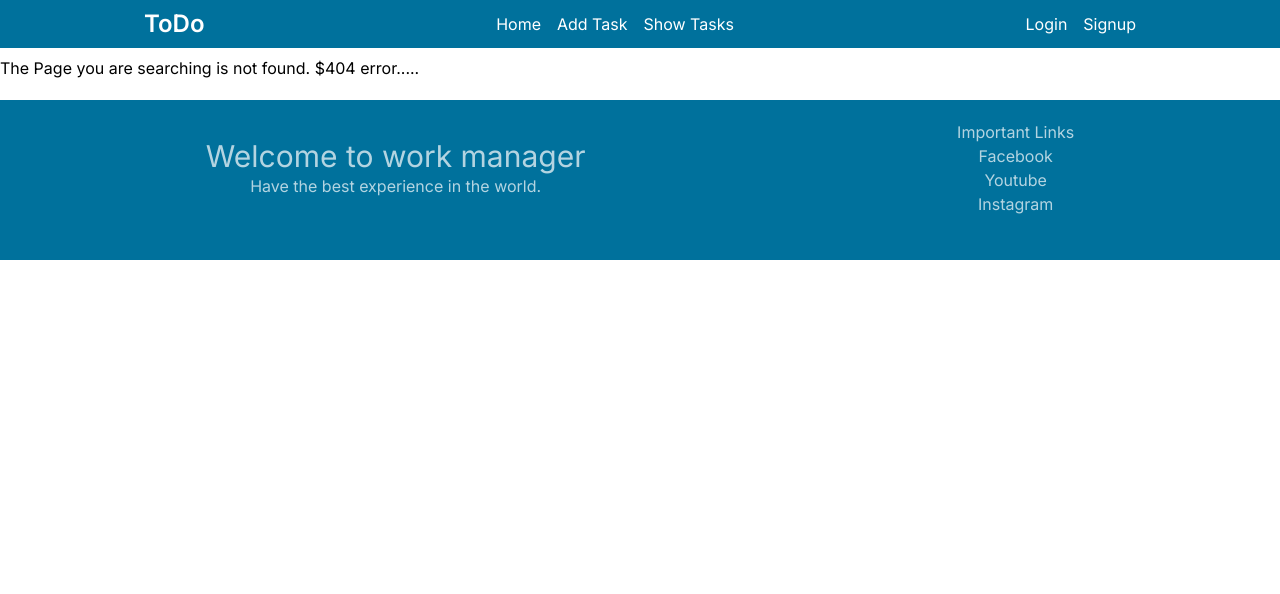
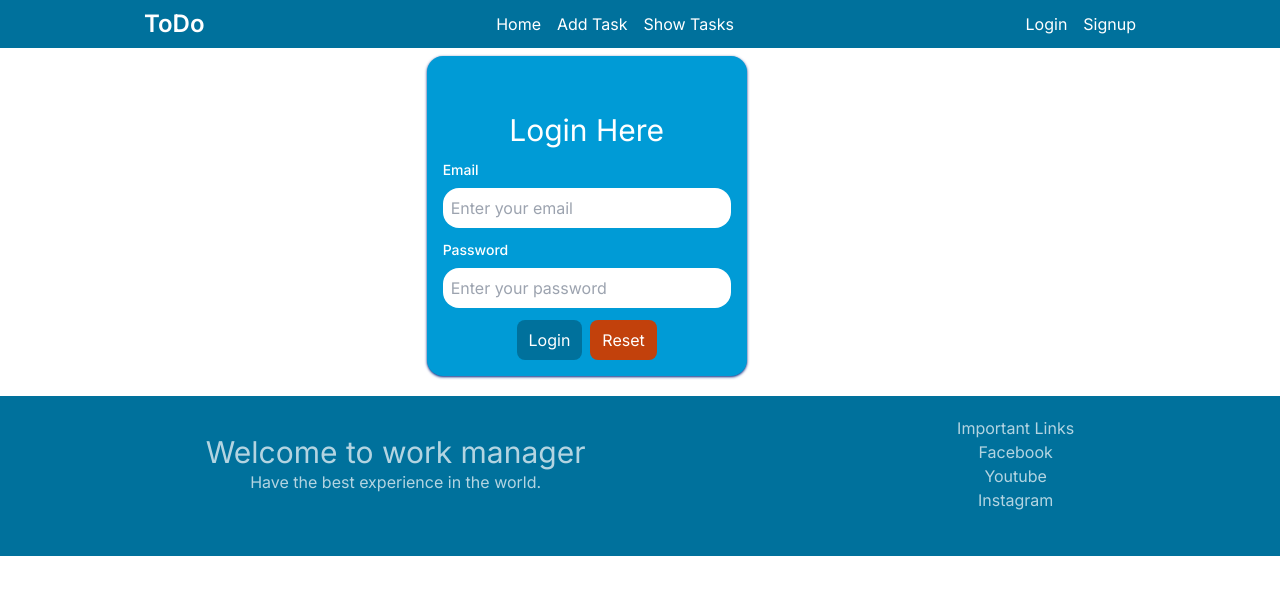
Before and after one commit to monirsk/nextbydurgesh, a Next.js app: page /login in a window 1280 px wide. Before the commit this address had no page. Shown: the top 594 px of the page. Built offline with nearby package versions, Linux system fonts and the light colour scheme.

Commit message:
login design completed

```diff
--- /dev/null
+++ b/src/app/login/Login.jsx
@@ -0,0 +1,91 @@
+"use client";
+import React, { useState } from "react";
+import { toast } from "react-toastify";
+const Login = () => {
+  const [loginData, setLoginData] = useState({
+    email: "",
+    password: "",
+  });
+
+  const loginFormSubmitted = (event) => {
+    event.preventDefault();
+
+    if (loginData.email.trim() === "" || loginData.password.trim() === "") {
+      toast.info("Invalid Data", {
+        position: "top-center",
+      });
+      return;
+    }
+  };
+
+  return (
+    <div className="grid grid-cols-12">
+      <div className="col-span-3 col-start-5 bg-signupColor p-4 rounded-2xl shadow shadow-blue-900">
+        <div className="py-5"></div>
+
+        <h1 className="text-3xl text-center text-white">Login Here</h1>
+        <form action="" onSubmit={loginFormSubmitted}>
+          {/* email */}
+          <div className="mt-3">
+            <label
+              htmlFor="user_email"
+              className="block text-sm mb-2 font-medium text-white"
+            >
+              Email
+            </label>
+            <input
+              type="email"
+              id="user_email"
+              className="p-2 w-full rounded-2xl outline-none focus:ring-2"
+              placeholder="Enter your email"
+              name="user_email"
+              onChange={(event) => {
+                setLoginData({ ...loginData, email: event.target.value });
+              }}
+              value={loginData.email}
+            />
+          </div>
+
+          {/* password */}
+          <div className="mt-3">
+            <label
+              htmlFor="user_password"
+              className="block text-sm mb-2 font-medium text-white"
+            >
+              Password
+            </label>
+            <input
+              type="password"
+              id="user_password"
+              className="p-2 w-full rounded-2xl outline-none focus:ring-2"
+              placeholder="Enter your password"
+              name="user_password"
+              onChange={(event) => {
+                setLoginData({ ...loginData, password: event.target.value });
+              }}
+              value={loginData.password}
+            />
+          </div>
+
+          <div className="mt-3 flex justify-center gap-2">
+            <button
+              type="submit"
+              className="bg-primary py-2 px-3 rounded-lg hover:bg-blue-900 text-white "
+            >
+              Login
+            </button>
+            <button
+              type="button"
+              className="bg-orange-700 py-2 px-3 rounded-lg hover:bg-orange-600 text-white"
+            >
+              Reset
+            </button>
+          </div>
+        </form>
+      </div>
+      {/* {JSON.stringify(loginData)} */}
+    </div>
+  );
+};
+
+export default Login;
--- /dev/null
+++ b/src/app/login/page.jsx
@@ -0,0 +1,11 @@
+import React from "react";
+import Login from "./Login";
+export const metadata = {
+  title: "Login: Work Manager",
+};
+
+const LoginPage = () => {
+  return <Login></Login>;
+};
+
+export default LoginPage;
--- a/src/components/CustomNavbar.jsx
+++ b/src/components/CustomNavbar.jsx
@@ -35,7 +35,7 @@ const CustomNavbar = () => {
         <ul className="flex space-x-4">
           <li>
             {" "}
-            <Link href={"/"} className="hover:text-orange-400">
+            <Link href={"/login"} className="hover:text-orange-400">
               Login
             </Link>
           </li>
```
